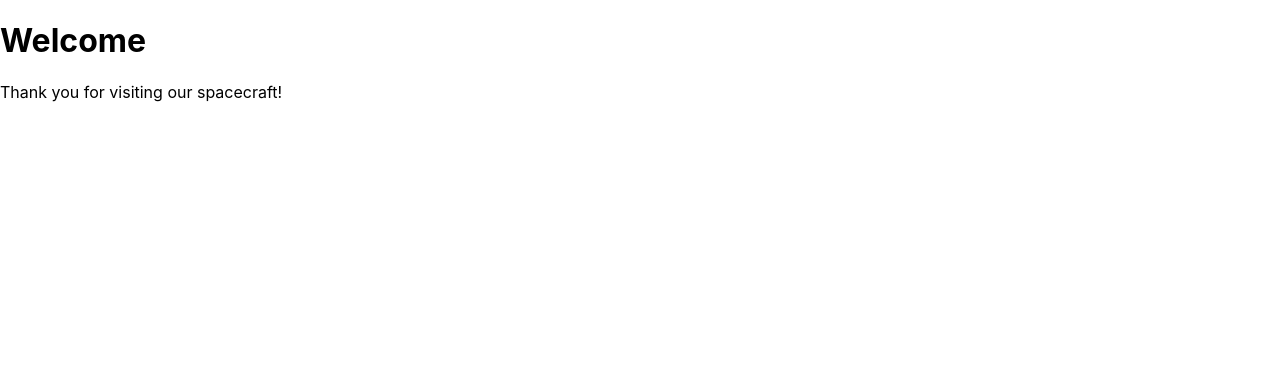
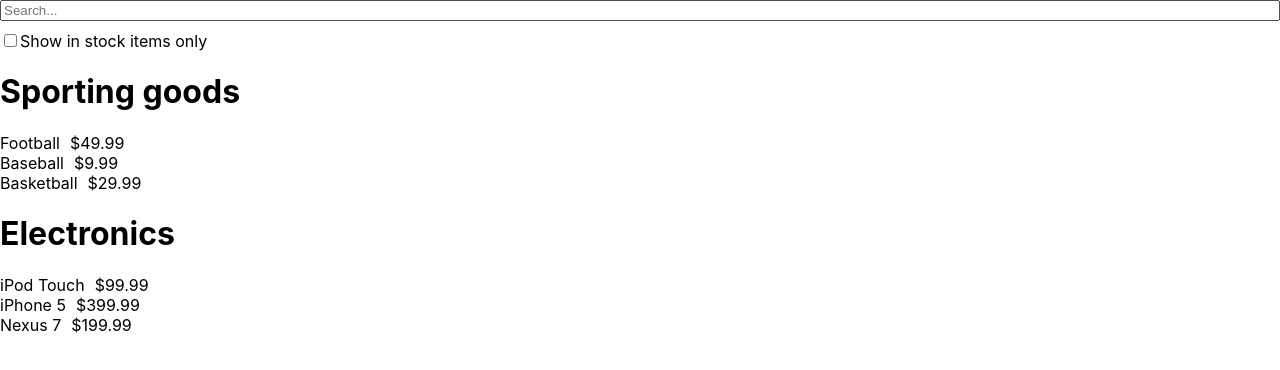
Before and after one commit to And012/narek-react, a React (Create React App) app: page / in a window 1280 px wide. Shown: the top 370 px of the page. Built offline with nearby package versions, Linux system fonts and the light colour scheme.

Commit message:
thinking in react

```diff
--- a/src/App.js
+++ b/src/App.js
@@ -1,15 +1,7 @@
 import "./App.css";
-import { WelcomeDialog } from "./composition-vs-inheritence";
+import { FilterableProductTable } from "./thinking-in-react";
 
 function App() {
-  // return <FancyBorder children={<div>hello world</div>} />;
-  // return (
-  //   <FancyBorder>
-  //     <div>hello world</div>
-  //     <h1>this is doubled children</h1>
-  //   </FancyBorder>
-  // );
-  return <WelcomeDialog />;
+  return <FilterableProductTable />;
 }
-
 export default App;
--- /dev/null
+++ b/src/thinking-in-react/index.css
@@ -0,0 +1,10 @@
+.searchbar-container {
+  display: flex;
+  flex-direction: column;
+  gap: 10px;
+}
+
+.product-row-container {
+  display: flex;
+  gap: 10px;
+}
--- /dev/null
+++ b/src/thinking-in-react/index.jsx
@@ -0,0 +1,143 @@
+import React from "react";
+import "./index.css";
+import { specialCharMap } from "@testing-library/user-event/dist/keyboard";
+
+const json = [
+  {
+    category: "Sporting Goods",
+    price: "$49.99",
+    stocked: true,
+    name: "Football",
+  },
+  {
+    category: "Sporting Goods",
+    price: "$9.99",
+    stocked: true,
+    name: "Baseball",
+  },
+  {
+    category: "Sporting Goods",
+    price: "$29.99",
+    stocked: false,
+    name: "Basketball",
+  },
+  {
+    category: "Electronics",
+    price: "$99.99",
+    stocked: true,
+    name: "iPod Touch",
+  },
+  {
+    category: "Electronics",
+    price: "$399.99",
+    stocked: false,
+    name: "iPhone 5",
+  },
+  { category: "Electronics", price: "$199.99", stocked: true, name: "Nexus 7" },
+];
+
+export class FilterableProductTable extends React.Component {
+  constructor(...args) {
+    super(...args);
+    this.state = { searchResult: "", showInStockItems: false };
+  }
+
+  render() {
+    const { searchResult, showInStockItems } = this.state;
+    return (
+      <div>
+        <SearchBar
+          searchResult={searchResult}
+          showInStockItems={showInStockItems}
+          updateShowInStockItems={() =>
+            this.setState({ showInStockItems: !showInStockItems })
+          }
+          onSearchInputChange={(e) =>
+            this.setState({ searchResult: e.target.value })
+          }
+        />
+        <ProductTable
+          searchResult={searchResult}
+          showInStockItems={showInStockItems}
+        />
+      </div>
+    );
+  }
+}
+
+function SearchBar({
+  searchResult,
+  showInStockItems,
+  updateShowInStockItems,
+  onSearchInputChange,
+}) {
+  return (
+    <div className="searchbar-container">
+      <input
+        type="text"
+        placeholder="Search..."
+        value={searchResult}
+        onChange={onSearchInputChange}
+      />
+      <div>
+        <input
+          type="checkbox"
+          id="subscribeNews"
+          name="subscribe"
+          value={showInStockItems}
+          onChange={updateShowInStockItems}
+        />
+        <label for="subscribeNews">Show in stock items only</label>
+      </div>
+    </div>
+  );
+}
+
+function ProductTable({ searchResult, showInStockItems }) {
+  const filteredJson = json
+    .filter((value) => {
+      if (searchResult) {
+        return value.name.toLowerCase().includes(searchResult.toLowerCase());
+      }
+      return true;
+    })
+    .filter((value) => {
+      if (showInStockItems) {
+        return value.stocked;
+      }
+      return true;
+    });
+  const electronics = filteredJson.filter((j) => j.category === "Electronics");
+  const sportingGoods = filteredJson.filter(
+    (j) => j.category !== "Electronics"
+  );
+  return (
+    <div>
+      <div className="sporting-goods">
+        <ProductCategoryRow>Sporting goods</ProductCategoryRow>
+        {sportingGoods.map((value, i) => (
+          <ProductRow key={i} price={value.price} name={value.name} />
+        ))}
+      </div>
+      <div className="electronics">
+        <ProductCategoryRow>Electronics</ProductCategoryRow>
+        {electronics.map((value, i) => (
+          <ProductRow key={i} price={value.price} name={value.name} />
+        ))}
+      </div>
+    </div>
+  );
+}
+
+function ProductRow({ name, price }) {
+  return (
+    <div className="product-row-container">
+      <span>{name}</span>
+      <span>{price}</span>
+    </div>
+  );
+}
+
+function ProductCategoryRow({ children }) {
+  return <h1>{children}</h1>;
+}
```
Also changed, not shown: src/index.js (+6 -6 lines).
